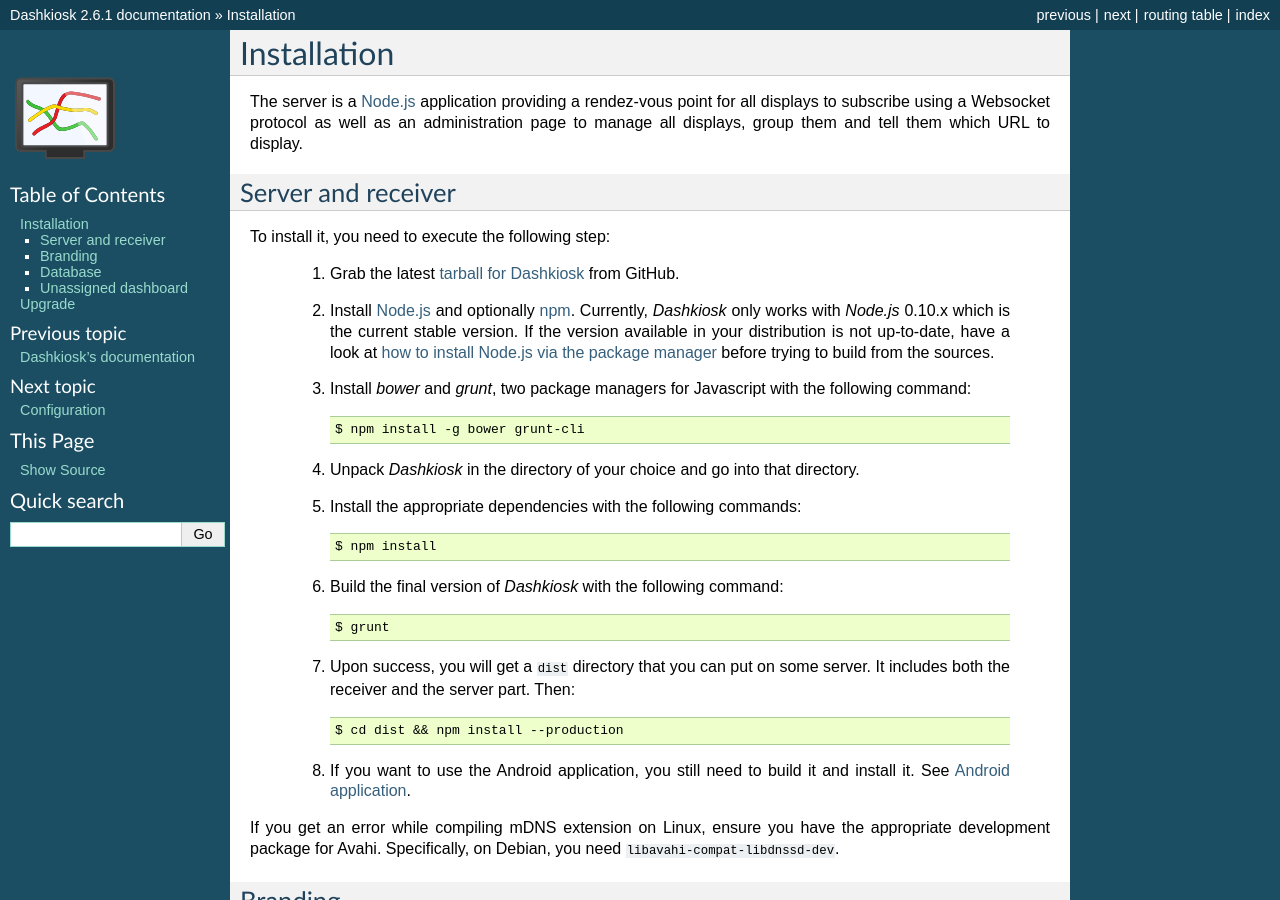
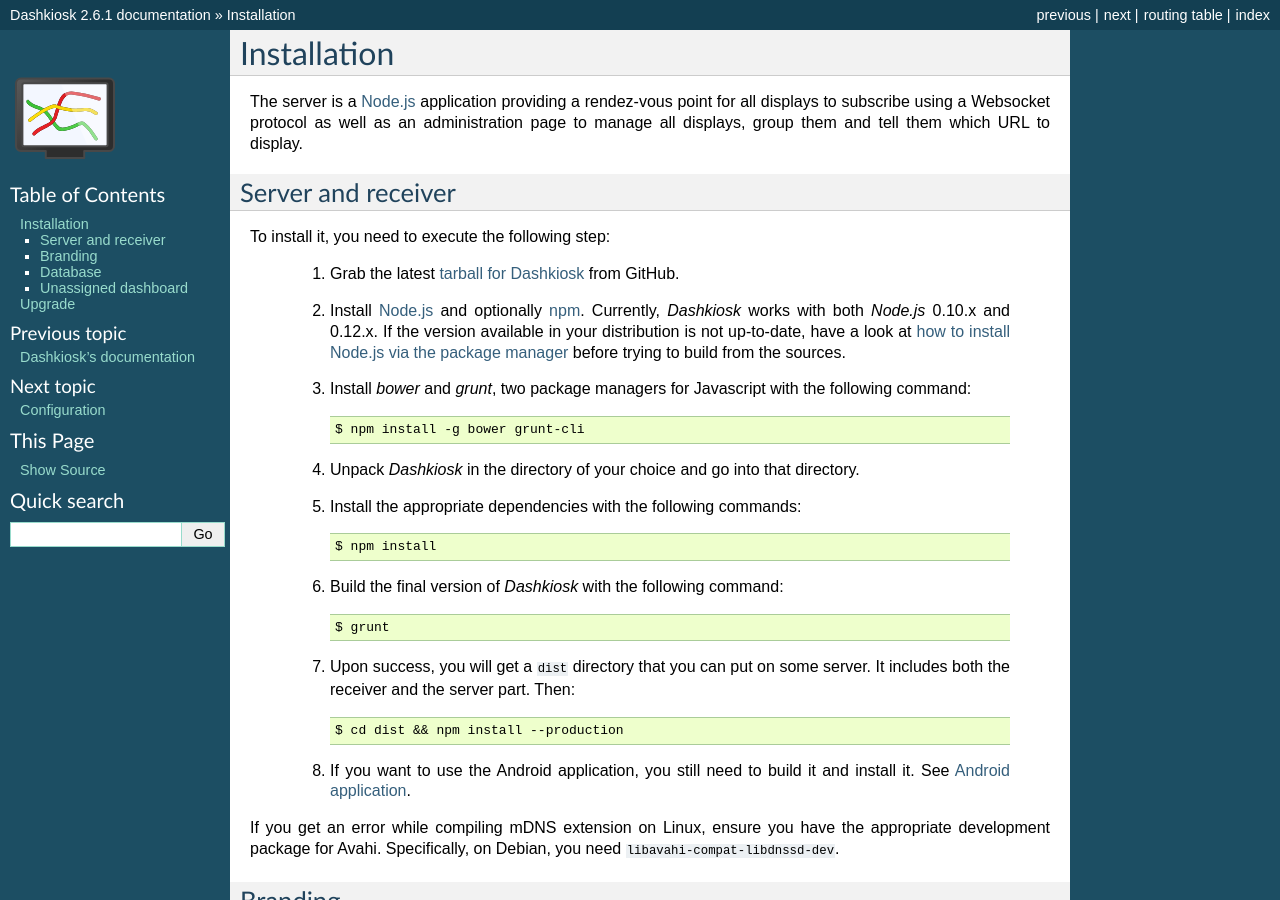
Before and after one commit to vincentbernat/dashkiosk, a Sphinx documentation site: the page built from docs/install.rst, in a window 1280 px wide and 900 px high. Built offline with Sphinx 7.4.7, drawn with Linux system fonts in a browser that asks for light colours.

Commit message:
build: build with Node.js 0.12
This is the stable version since quite some time. We were still using
0.10 because of sqlite3. Bump its dependencies to have a version
compatible with a more recent version of node.

```diff
--- a/docs/install.rst
+++ b/docs/install.rst
@@ -14,10 +14,10 @@ To install it, you need to execute the following step:
   1. Grab the latest `tarball for Dashkiosk`_ from GitHub.
 
   2. Install `Node.js`_ and optionally `npm`_. Currently, *Dashkiosk*
-     only works with *Node.js* 0.10.x which is the current stable
-     version. If the version available in your distribution is not
-     up-to-date, have a look at `how to install Node.js via the
-     package manager`_ before trying to build from the sources.
+     works with both *Node.js* 0.10.x and 0.12.x. If the version
+     available in your distribution is not up-to-date, have a look at
+     `how to install Node.js via the package manager`_ before trying
+     to build from the sources.
 
   3. Install *bower* and *grunt*, two package managers for Javascript
      with the following command::
--- a/package.json
+++ b/package.json
@@ -38,7 +38,7 @@
     "nodecastor": "^0.1.6",
     "pg": "^3.6.0",
     "respawn": "^1.0.1",
-    "sqlite3": "^2.2.0"
+    "sqlite3": "^3.0.10"
   },
   "devDependencies": {
     "blanket": "^1.1.6",
@@ -74,11 +74,11 @@
     "load-grunt-tasks": "~0.4.0",
     "should": "^3.2.0",
     "socket.io-client": "^0.9.16",
-    "sqlite3": "^2.2.0",
+    "sqlite3": "^3.0.10",
     "supertest": "^0.10.0",
     "time-grunt": "^0.3.1"
   },
   "engines": {
-    "node": "0.10.x"
+    "node": ">=0.10"
   }
 }
```
Also changed, not shown: .travis.yml, 1 other file.
